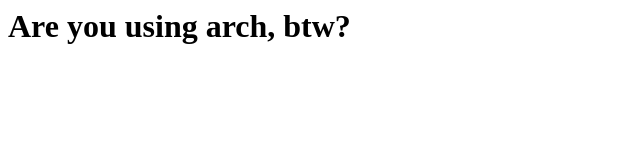
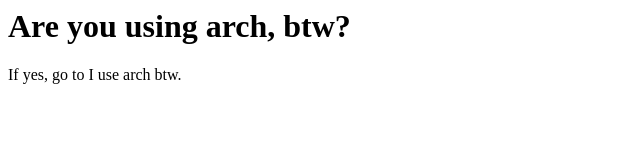
Before and after one commit to PaologGithub/webx-iusearchbtw, a plain HTML site: page index.html in a window 1280 px wide. Shown: the whole page, without its empty margins (0-640 px from the left). Drawn offline with Linux system fonts and the light colour scheme.

Commit message:
Update index.html

```diff
--- a/index.html
+++ b/index.html
@@ -9,6 +9,7 @@
 
     <body>
         <h1>Are you using arch, btw?</h1>
+        <p>If yes, go to I use arch btw.</p>
     </body>
 
 </html>
```
